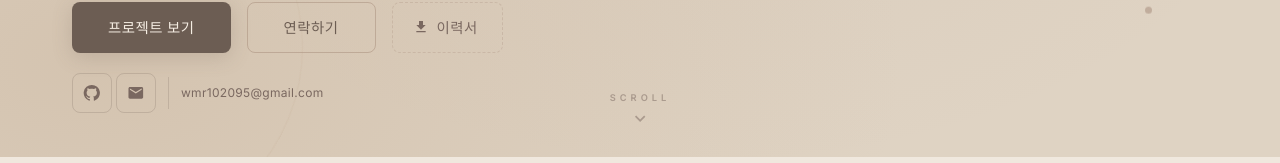
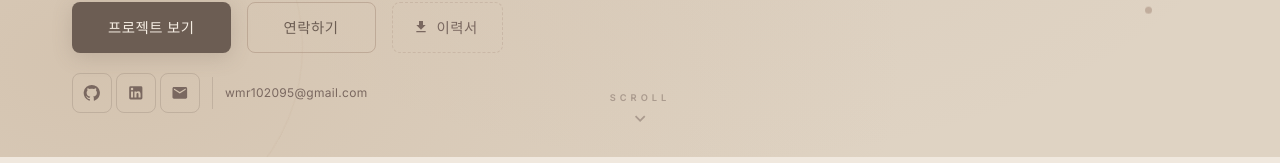
Before and after one commit to wmr102095-cloud/my-portfolio, a React (Vite) app: page /#/ in a window 1280 px wide. Shown: the part 707-870 px from the top of the page. Built offline with nearby package versions, Linux system fonts and the light colour scheme; no server answers; the database is empty.

Commit message:
Hero: LinkedIn 버튼 복구
Co-Authored-By: Claude Sonnet 4.6 <noreply@anthropic.com>

```diff
--- a/src/components/HeroSection.jsx
+++ b/src/components/HeroSection.jsx
@@ -7,6 +7,7 @@ import IconButton from '@mui/material/IconButton';
 import Tooltip from '@mui/material/Tooltip';
 import Divider from '@mui/material/Divider';
 import GitHubIcon from '@mui/icons-material/GitHub';
+import LinkedInIcon from '@mui/icons-material/LinkedIn';
 import DownloadIcon from '@mui/icons-material/Download';
 import EmailIcon from '@mui/icons-material/Email';
 import KeyboardArrowDownIcon from '@mui/icons-material/KeyboardArrowDown';
@@ -350,7 +351,32 @@ export default function HeroSection() {
                   </IconButton>
                 </Tooltip>
 
-<Tooltip title="이메일 보내기" arrow placement="top">
+                <Tooltip title="LinkedIn 보기" arrow placement="top">
+                  <IconButton
+                    component="a"
+                    href="https://linkedin.com"
+                    target="_blank"
+                    rel="noopener noreferrer"
+                    aria-label="LinkedIn 프로필"
+                    sx={{
+                      color: colors.textMuted,
+                      width: 40, height: 40,
+                      border: `1px solid ${colors.border}`,
+                      borderRadius: 2,
+                      transition: 'all 0.2s ease',
+                      '&:hover': {
+                        color: '#0077B5',
+                        borderColor: '#0077B5',
+                        backgroundColor: '#0077B510',
+                        transform: 'translateY(-2px)',
+                      },
+                    }}
+                  >
+                    <LinkedInIcon sx={{ fontSize: '1.1rem' }} />
+                  </IconButton>
+                </Tooltip>
+
+                <Tooltip title="이메일 보내기" arrow placement="top">
                   <IconButton
                     component="a"
                     href="mailto:wmr102095@gmail.com"
```
